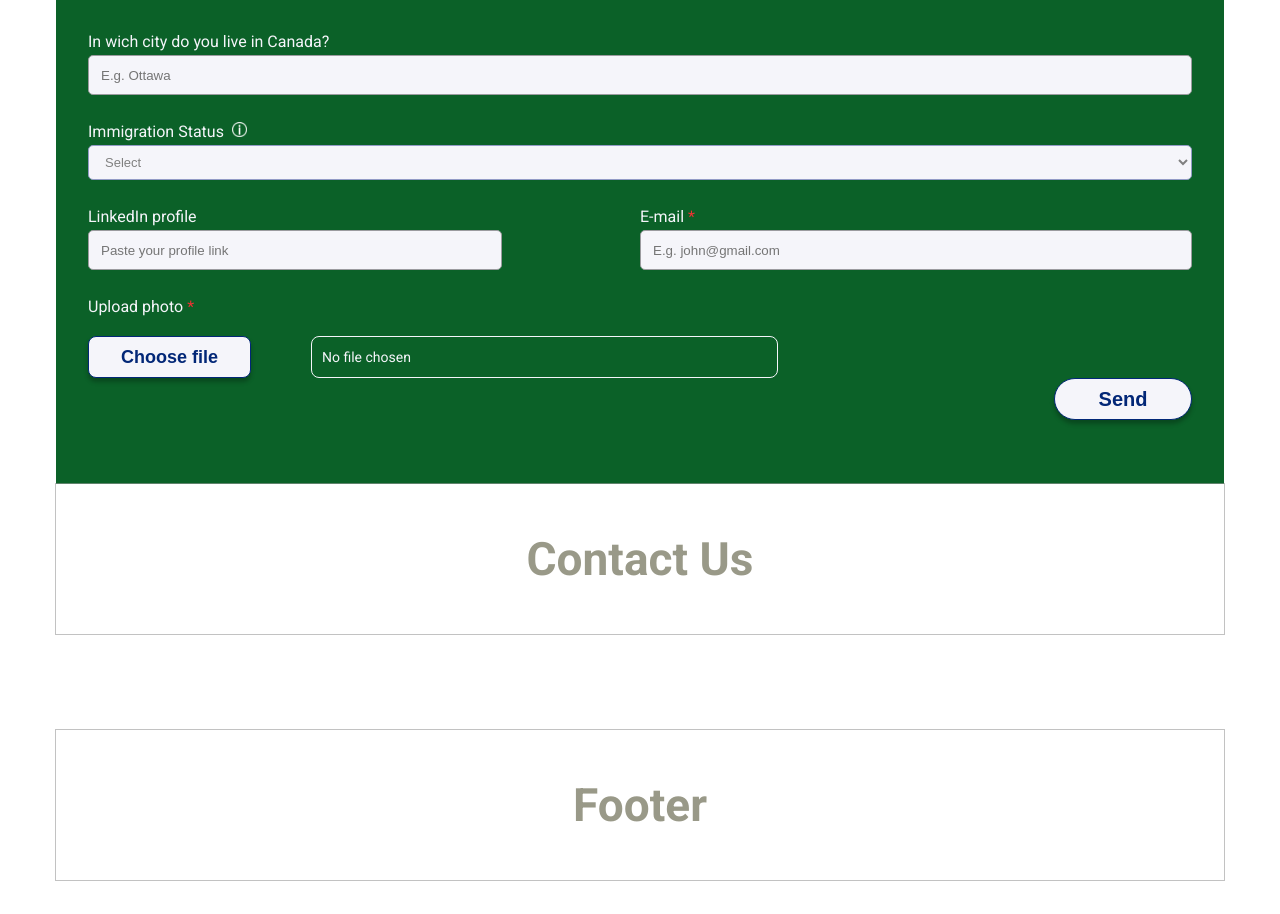
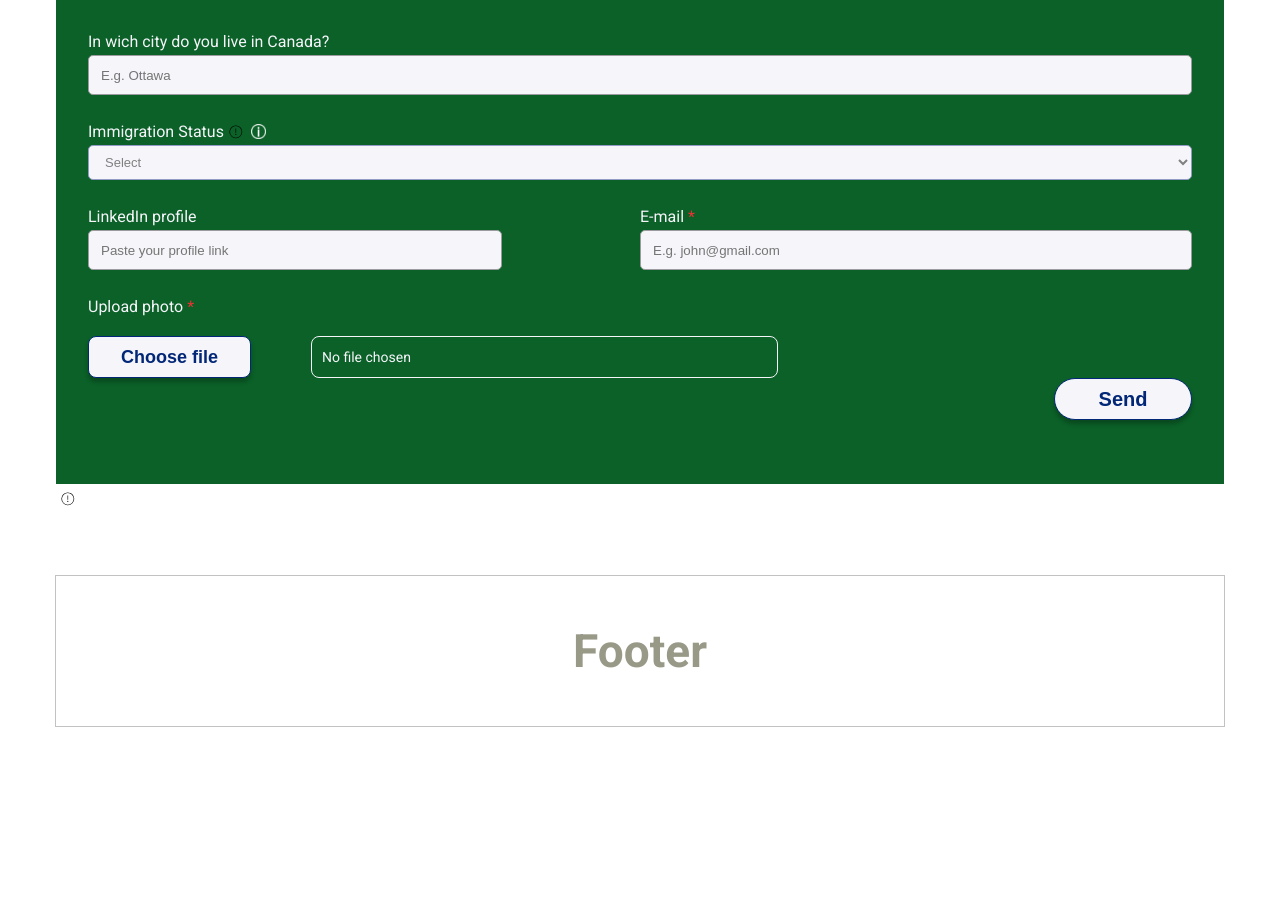
Before and after one commit to brito-ca/brito-website, a Next.js app: page / in a window 1280 px wide. Shown: the part 2810-3724 px from the top of the page. After the commit the page ends 3584 px from the top, so only its background shows below. Built offline with nearby package versions, Linux system fonts and the light colour scheme.

Commit message:
wip overlay popover

```diff
--- a/components/Form/Form.jsx
+++ b/components/Form/Form.jsx
@@ -1,7 +1,7 @@
 import Image from 'next/image'
 import Modal from 'react-modal'
 import { useState } from 'react'
-import { RadioButton } from '@/components'
+import { RadioButton, Popover } from '@/components'
 import styles from '../../styles/Form.module.css'
 import infoIcon from '../../public/images/form-info-icon.png'
 import britoFormImage from '../../public/images/brito-group-image-form.svg'
@@ -117,6 +117,10 @@ const Form = () => {
                             <label htmlFor='immigration-status' className={styles.labelForm}>
                                 Immigration Status
                                 <span>
+                                    <Popover
+                                        icon='exclamation'
+                                        className={styles.immigrationStatusPopover}
+                                    />
                                     <Image
                                         className={styles.infoIcon}
                                         src={infoIcon}
--- a/components/Icon/icons.js
+++ b/components/Icon/icons.js
@@ -53,6 +53,17 @@ const icons = {
             />
         </svg>
     ),
+    exclamation: (
+        <svg
+            width='15'
+            height='15'
+            viewBox="0 0 24 24"
+            xmlns="http://www.w3.org/2000/svg"
+            fill="#000000">
+            <g id="SVGRepo_bgCarrier" stroke-width="0"></g>
+            <g id="SVGRepo_tracerCarrier" stroke-linecap="round" stroke-linejoin="round"></g><g id="SVGRepo_iconCarrier"><path d="M12 7h1v7h-1zm1.5 9.5a1 1 0 1 0-1 1 1.002 1.002 0 0 0 1-1zm9.3-4A10.3 10.3 0 1 1 12.5 2.2a10.297 10.297 0 0 1 10.3 10.3zm-1 0a9.3 9.3 0 1 0-9.3 9.3 9.31 9.31 0 0 0 9.3-9.3z"></path><path fill="none" d="M0 0h24v24H0z"></path></g>
+        </svg>
+    )
 }
 
 export default icons
--- /dev/null
+++ b/components/Popover/Popover.jsx
@@ -0,0 +1,20 @@
+import { Icon } from '@/components'
+import styles from './Popover.module.css'
+
+export function Popover(props) {
+    return (
+        <div className={styles.popoverContainer}>
+            <a onClick={(e) => e.preventDefault()}>
+                <Icon
+                    variant={props.icon}
+                    className={styles.icon}
+                />
+            </a>
+            <div class={styles.popoverContent}>
+                <p>This status assists Brito in identifying suitable projects and job opportunities based on his type of visa. Some visas only permit 20 hours of work, and holding citizenship is a requirement for certain government positions, enhancing one's chances of securing a job.</p>
+            </div>
+        </div>
+    )
+}
+
+export default Popover
--- /dev/null
+++ b/components/Popover/Popover.module.css
@@ -0,0 +1,34 @@
+.popoverContainer {
+    position: relative;
+    display: inline-block;
+
+    margin-left: 4px;
+}
+
+.popoverContainer:hover .popoverContent {
+    opacity: 1;
+    visibility: visible;
+}
+
+.popoverContent {
+    opacity: 0;
+    visibility: hidden;
+    position: absolute;
+    right: -140px;
+    transform: translate(0, 10px);
+    background-color: #525252;
+    padding: 1.5rem;
+    box-shadow: 0 2px 5px 0 rgba(0, 0, 0, 0.26);
+    width: 300px;
+}
+
+.popoverContent:before {
+    position: absolute;
+    z-index: -1;
+    content: "";
+    right: calc(50% - 10px);
+    top: -8px;
+    border-style: solid;
+    border-width: 0 10px 10px 10px;
+    border-color: transparent transparent #525252 transparent;
+}
--- a/components/index.js
+++ b/components/index.js
@@ -8,3 +8,4 @@ export { default as Form } from './Form/Form'
 export { default as RadioButton } from './RadioButton/RadioButton'
 export { default as Icon } from './Icon/Icon'
 export { default as FloatingActionButton } from './FloatingActionButton/FloatingActionButton'
+export { default as Popover } from './Popover/Popover'
--- a/pages/index.jsx
+++ b/pages/index.jsx
@@ -1,5 +1,5 @@
 import Head from 'next/head'
-import { AppLayout, Placeholder, Form } from '@/components'
+import { AppLayout, Placeholder, Form, Popover } from '@/components'
 import Banner from '@/components/Banner/Banner'
 import labels from '@/constants/labels.en'
 
@@ -30,7 +30,7 @@ export default function Home() {
                 <Placeholder id='contact' title='Contact Us' />
                 <Banner title={labels.joinUs.title} description={labels.joinUs.description} />
                 <Form />
-                <Placeholder title='Contact Us' />
+                <Popover icon='exclamation' />
             </AppLayout>
         </>
     )
```
